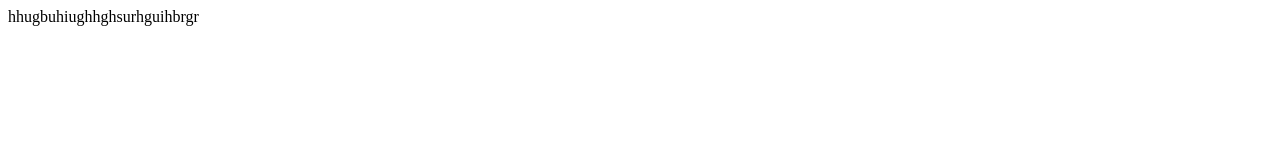
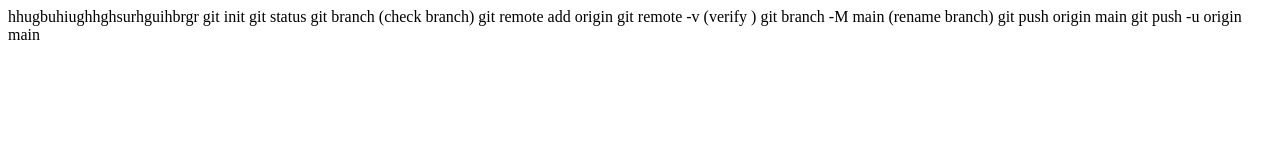
Before and after one commit to paritoshkhanwe30/localrepo, a plain HTML site: page index.html in a window 1280 px wide. Drawn offline with Linux system fonts and the light colour scheme.

Commit message:
new paraghraph

```diff
--- a/index.html
+++ b/index.html
@@ -1,3 +1,12 @@
 <P>
     hhugbuhiughhghsurhguihbrgr
+    git init
+    git status
+    git branch (check branch)
+    git remote add origin
+    git remote -v (verify )
+    git branch -M main (rename branch)
+    git push origin main
+    git push -u origin main
+
 </P>
```
